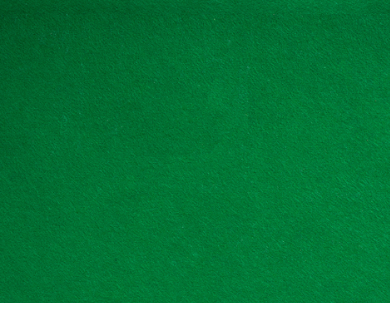
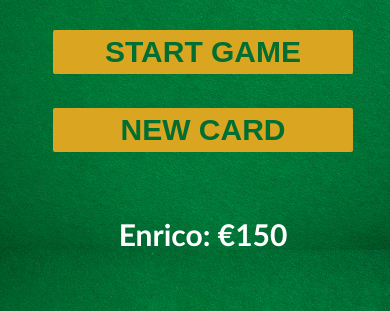
Before and after one commit to LanceGiave96/BlackJack_Game, a plain HTML site: page index.html in a window 390 px wide. Shown: the part 541-852 px from the top of the page. Drawn offline with Linux system fonts and the light colour scheme.

Commit message:
modified CSS for responsivity of flex-section

```diff
--- a/styles.css
+++ b/styles.css
@@ -7,6 +7,9 @@ body
     font-size: 30px;
     text-align: center;
     color: white;
+    width: 100%;
+    height: 100%;
+    position: absolute;
 }
 
 h1
@@ -17,7 +20,12 @@ h1
 
 #Section_1
 {
-    margin-top: 60px;
+    display: flex;
+    flex-direction: column;
+    justify-content: space-evenly;
+    width: 100%;
+    height: 100%;
+    position: absolute;
 }
 
 #message-el
```
